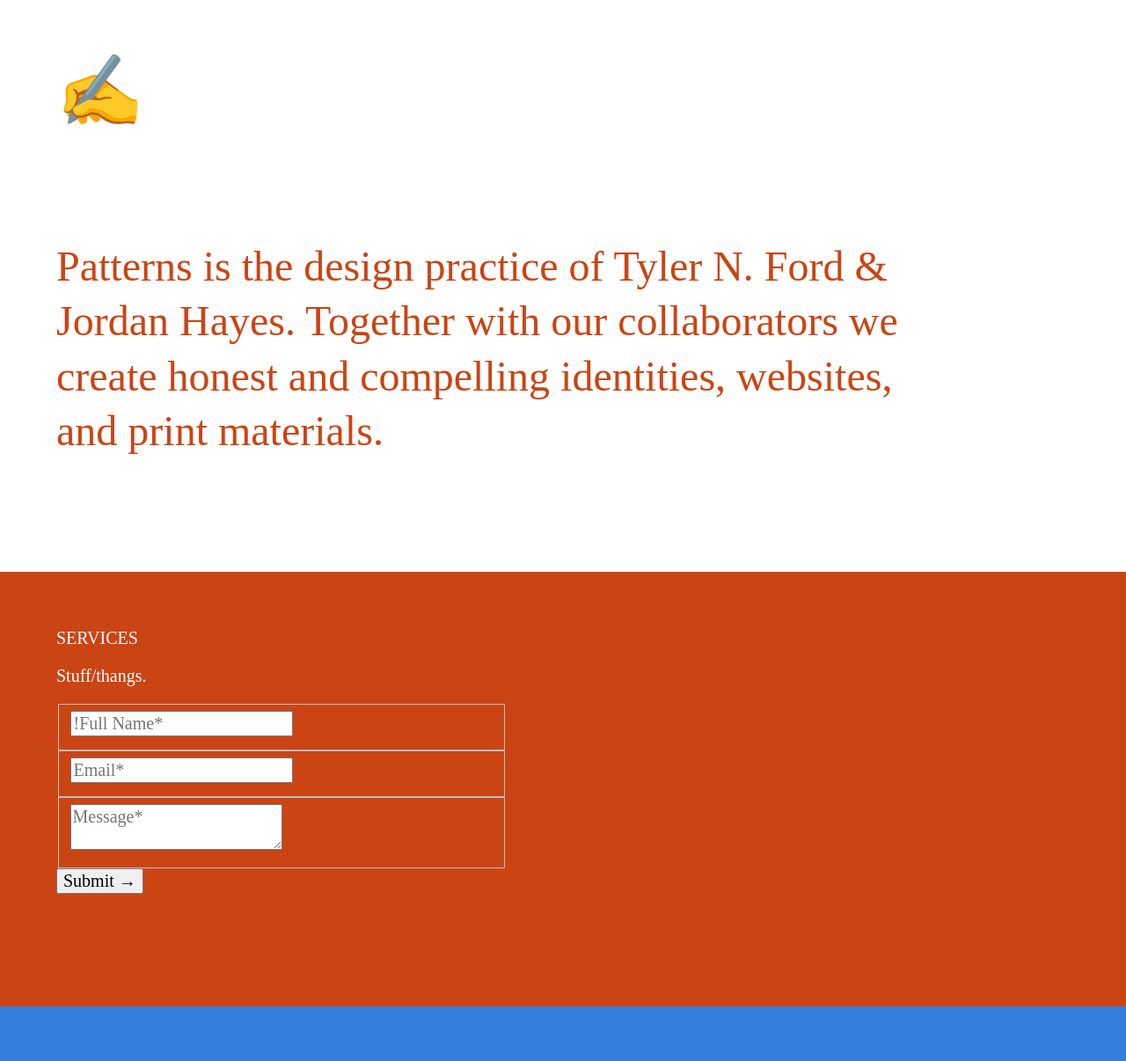
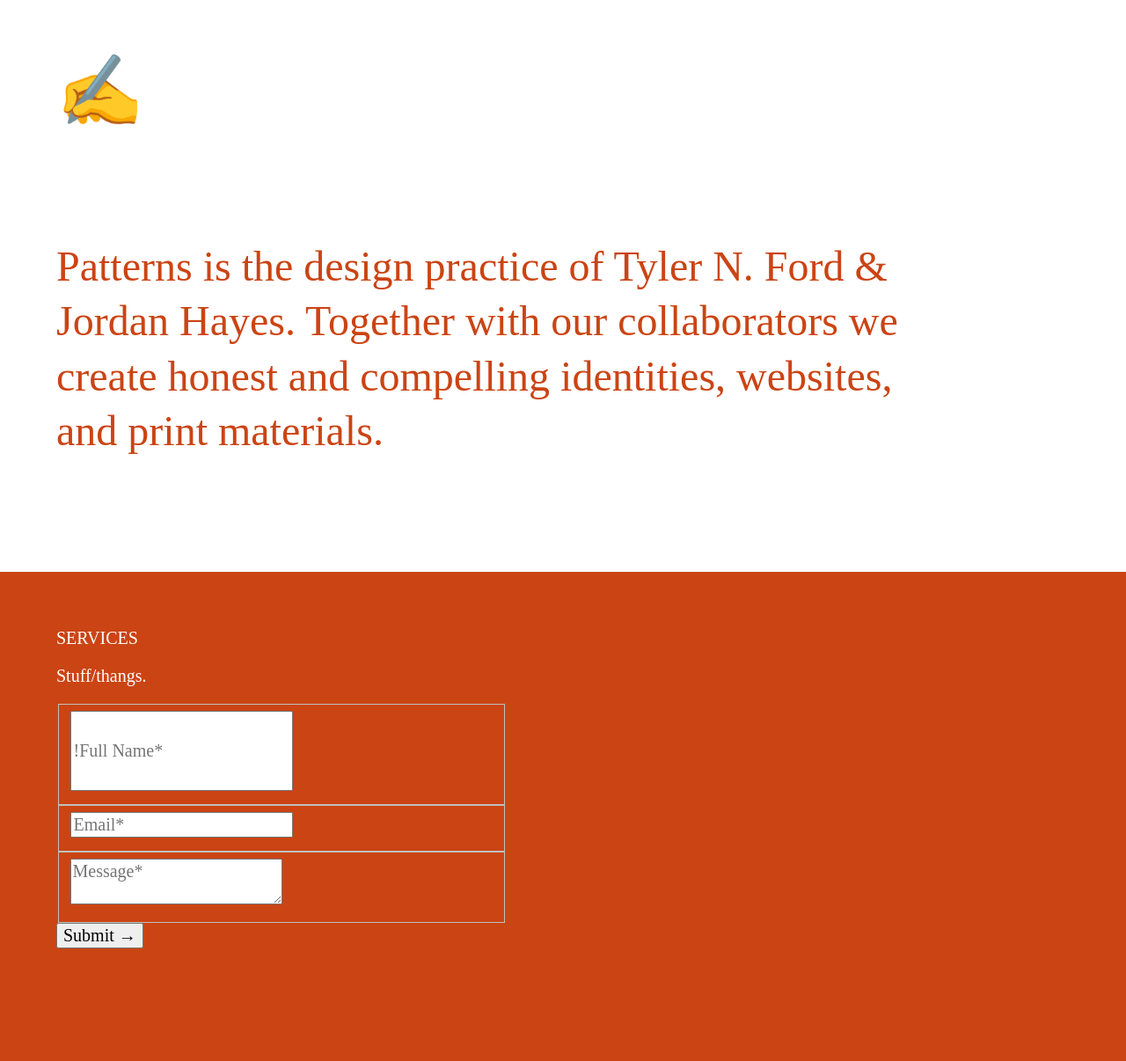
Before and after one commit to wearepatterns/wearepatterns.github.io, a Jekyll site: the page built from index.markdown, in a window 1280 px wide. Shown: the whole page at 88% size. Built offline with Jekyll 4.4.1, drawn with Linux system fonts in a browser that asks for light colours; before the commit the page ends 1144 px from its top, so only the background shows below that.

Commit message:
Update new.html

```diff
--- a/_layouts/new.html
+++ b/_layouts/new.html
@@ -43,7 +43,7 @@
 
             <form class="pb5 pb6-l mw6" action="//formspree.io/tylernford@gmail.com" method="POST">
                 <fieldset>
-                    <input type="text" name="Name" placeholder="!Full Name*" validate-required>
+                    <input class="pv4" type="text" name="Name" placeholder="!Full Name*" validate-required>
                 </fieldset>
                 <fieldset>
                     <input type="email" name="Email" placeholder="Email*" validate-required validate-email>
```
